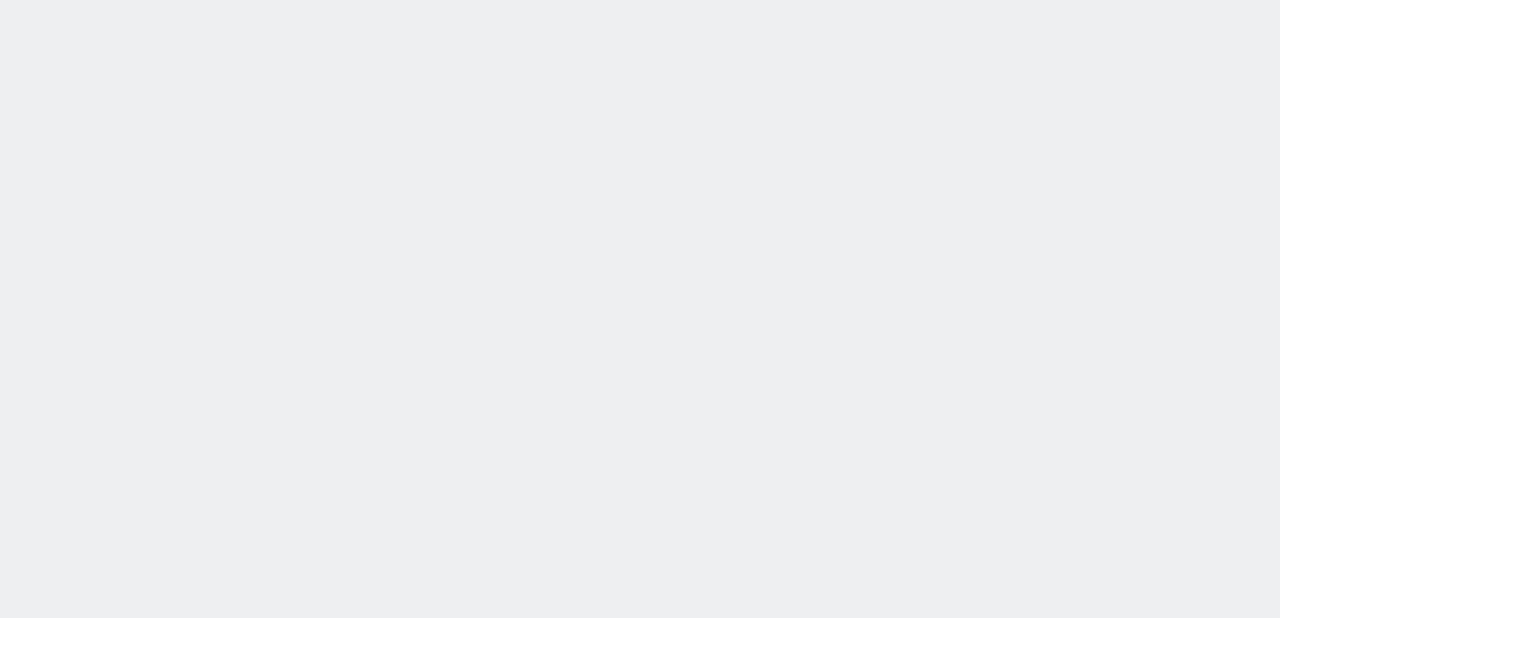
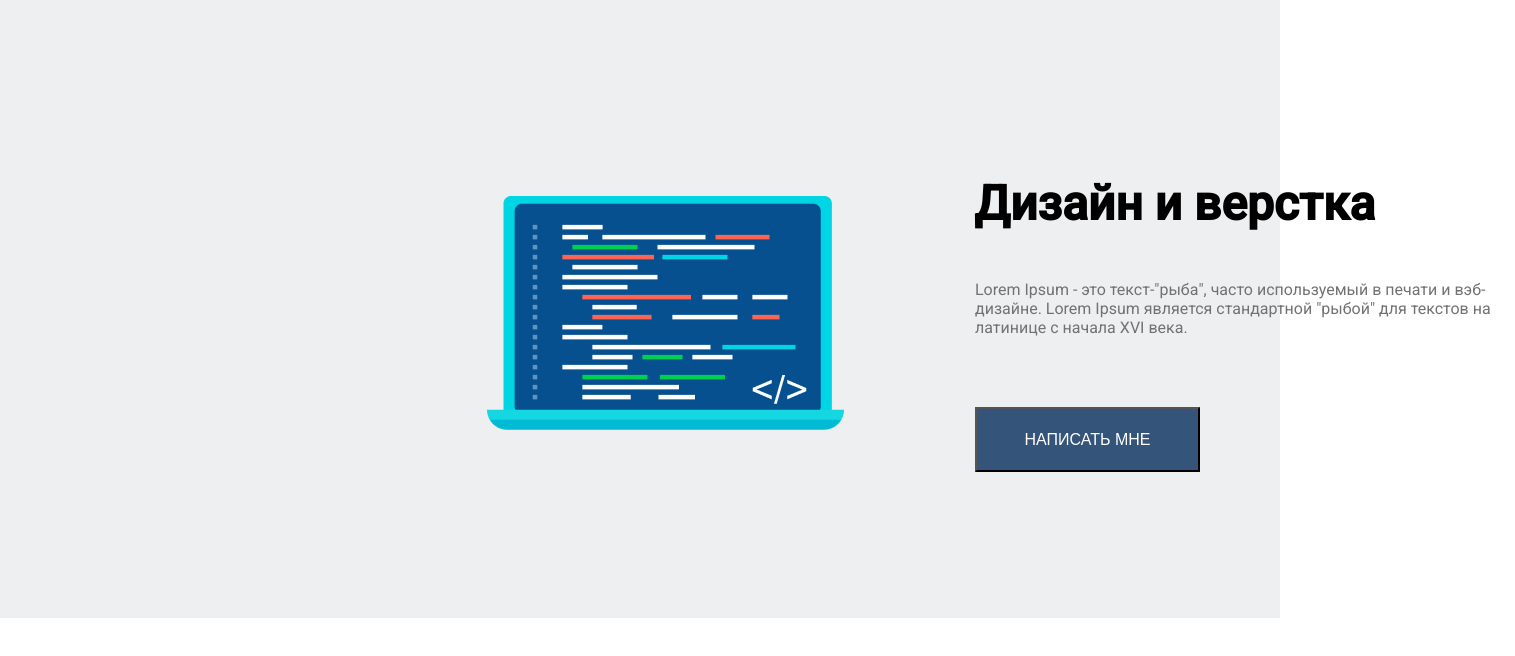
Before and after one commit to StepanIT/----------------, a plain HTML site: page index.html in a window 1280 px wide. Shown: the part 82-738 px from the top of the page, 1515 px wide, since content can reach past the window. Drawn offline with Linux system fonts and the light colour scheme.

Commit message:
добавил заголовок, текст, кнопку, иконку

```diff
--- a/css/style.css
+++ b/css/style.css
@@ -68,3 +68,51 @@ body {
 }
 .menu5 {
 }
+
+.menu__title {
+    display: flex;
+
+
+}
+.menu__text {
+
+
+}
+.menu__frame {
+
+}
+.frame {
+    position: absolute;
+    width: 357px;
+    height: 233.7px;
+    left: 487px;
+    top: 278px;
+}
+.text-h1 {
+    position: absolute;
+width: 541px;
+height: 45px;
+left: 974px;
+top: 257px;
+}
+.text-p {
+    position: absolute;
+width: 540px;
+height: 67px;
+left: 975px;
+top: 362px;
+}
+.menu__p {
+    color: #727272;
+}
+.menu__button {
+    position: absolute;
+width: 225px;
+height: 65px;
+left: 975px;
+top: 489px;
+background-color: var(--accent-color);
+color: #ffffff;
+text-align: center;
+text-transform: uppercase;
+}
--- a/index.html
+++ b/index.html
@@ -21,9 +21,24 @@
                 <p class="menu3">работы</p>
                 <p class="menu4">процесс</p>
                 <p class="menu5">контакты</p>
+                </div>
+            </div>
+
+            <div class="menu__title">
+                <div class="menu__frame">
+                    <img class="frame" src="img/Frame.png" alt="frame" >
+                </div>
+
+                <div class="menu__text">
+                    <h1 class="text-h1">Дизайн и верстка</h1>
+                    <p class="text-p menu__p">Lorem Ipsum - это текст-"рыба", часто используемый в печати и вэб-дизайне. Lorem Ipsum является стандартной "рыбой" для текстов на латинице с начала XVI века.</p>
+                    <button class="text-p menu__button">Написать мне</button>
 
                 </div>
+
             </div>
+
+
         </div>
     </div>
 </body>
```
